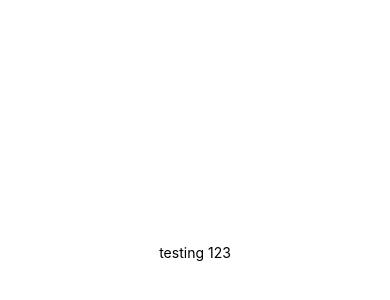
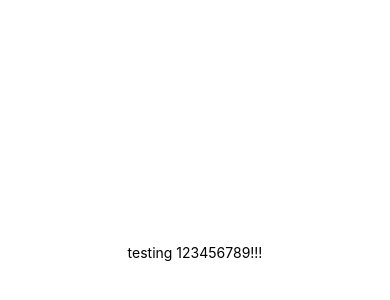
Before and after one commit to eilidhma/save-the-plate, a React Native app: screen / in a window 390 px wide. Shown: the part 170-470 px from the top of the page. Built offline with nearby package versions, Linux system fonts and the light colour scheme.

Commit message:
first commit

```diff
--- a/App.js
+++ b/App.js
@@ -5,7 +5,7 @@ import { StyleSheet, Text, View } from 'react-native';
 export default function App() {
   return (
     <View style={styles.container}>
-      <Text>testing 123</Text>
+      <Text>testing 123456789!!!</Text>
       <StatusBar style="auto" />
     </View>
   );
```
